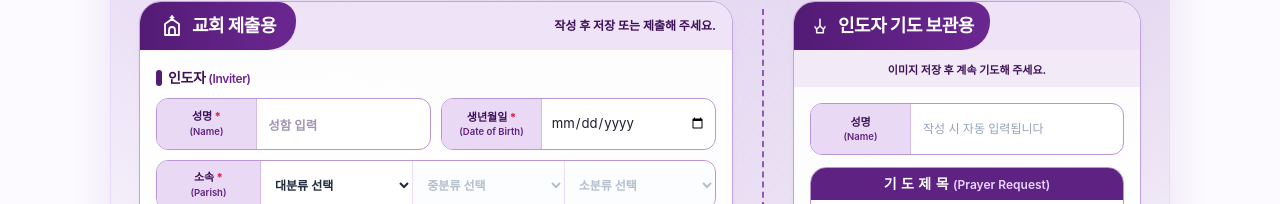
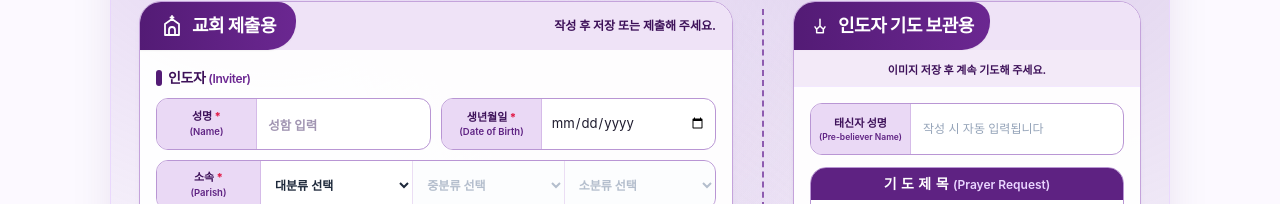
Before and after one commit to leejunkyu350/New-membership-registration, a plain HTML site: page index.html in a window 1280 px wide. Shown: the part 242-446 px from the top of the page. Drawn offline with nearby package versions, Linux system fonts and the light colour scheme; a web font is replaced by a local one.

Commit message:
Update index.html

```diff
--- a/index.html
+++ b/index.html
@@ -404,9 +404,9 @@
                         <div class="p-3 sm:p-4 space-y-3 flex-1 flex flex-col">
                             <!-- 태신자 이름 자동 동기화 표시 -->
                             <div class="flex items-stretch rounded-xl border border-[#B996D4] bg-white overflow-hidden min-h-[3.25rem]">
-                                <span class="w-24 sm:w-[100px] shrink-0 bg-[#EAD9F5] text-[#3D1159] font-extrabold text-[11px] leading-tight flex flex-col items-center justify-center text-center px-1.5 py-1 border-r border-[#D5BBE8]">
-                                    <span class="whitespace-nowrap">성명</span>
-                                    <span class="text-[9.5px] font-semibold text-[#5E2282] mt-0.5 leading-none">(Name)</span>
+                                <span class="w-24 sm:w-[100px] shrink-0 bg-[#EAD9F5] text-[#3D1159] font-extrabold text-[11px] leading-tight flex flex-col items-center justify-center text-center px-1 py-1 border-r border-[#D5BBE8]">
+                                    <span class="whitespace-nowrap">태신자 성명</span>
+                                    <span class="text-[8.5px] font-semibold text-[#5E2282] mt-0.5 leading-none whitespace-nowrap">(Pre-believer Name)</span>
                                 </span>
                                 <div id="mirrorVisitorName" class="flex-1 min-w-0 px-2.5 sm:px-3 flex items-center text-sm font-extrabold text-[#3D1159] break-all">
                                     <span class="text-slate-400 font-normal text-[11px] sm:text-xs whitespace-nowrap">작성 시 자동 입력됩니다</span>
```
